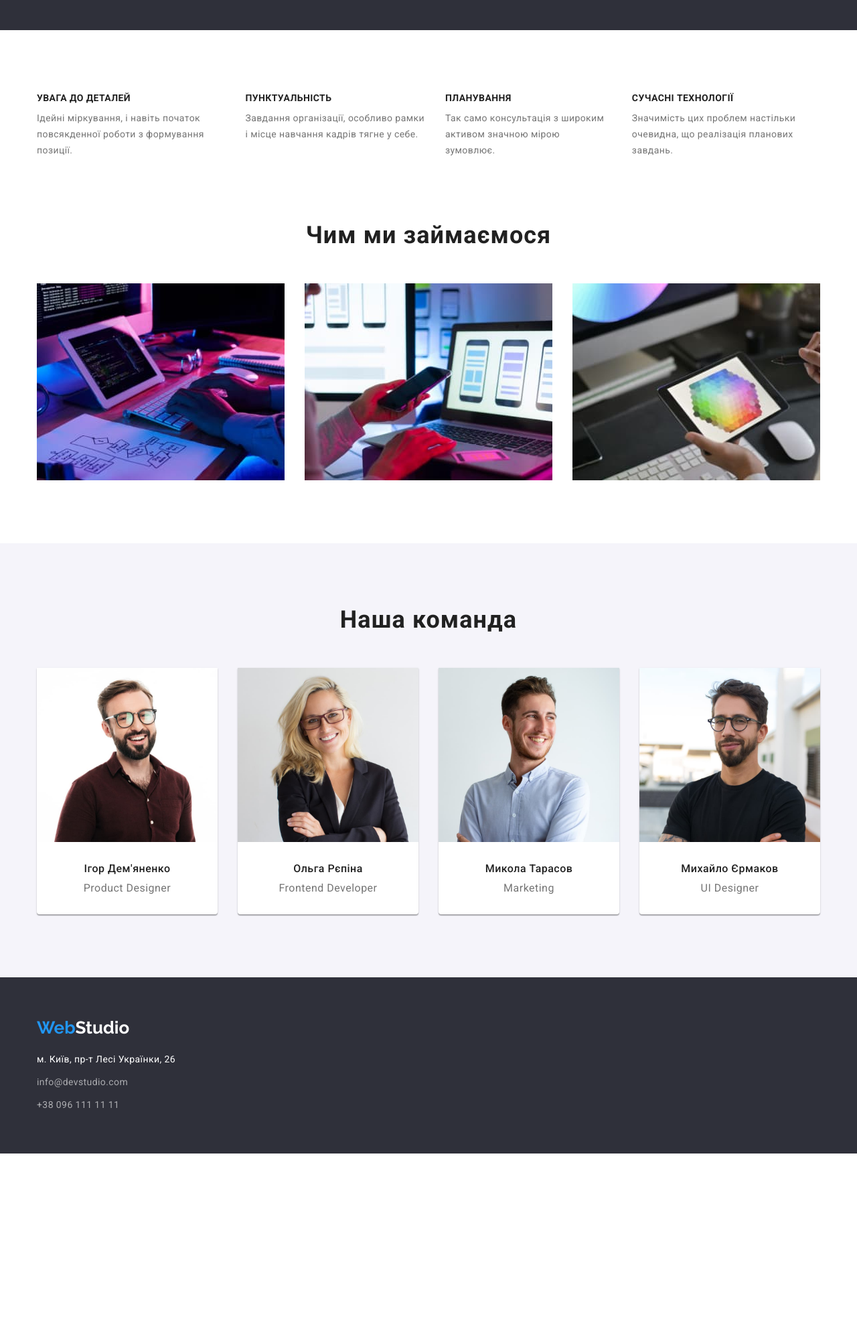
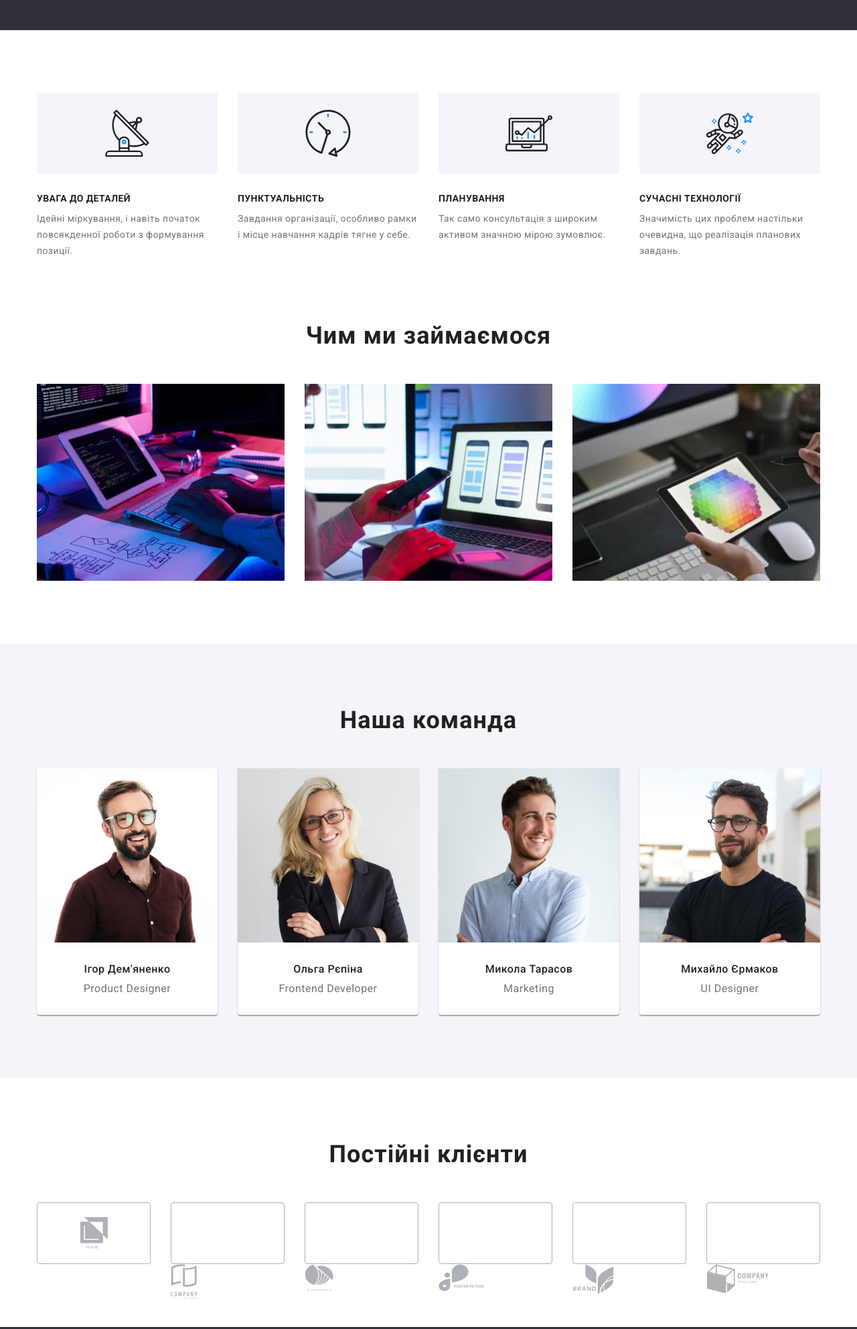
Before and after one commit to momotvit/-goit-markup-hw-04, a plain HTML site: page index.html in a window 1280 px wide. Shown: the part 640-2624 px from the top of the page at 67% size. Before the commit the page ends 2362 px from the top, so only its background shows below. Drawn offline with nearby package versions, Linux system fonts and the light colour scheme.

Commit message:
header property sections are done shadows are done

```diff
--- a/css/styles.css
+++ b/css/styles.css
@@ -156,6 +156,12 @@ ul {
     color: var(--main-blue-color);
 }
 
+.icon-link {
+    margin-right: 10px;
+    fill: currentColor;
+}
+
+
 /* hero section */
 .hero {
     background-color: var(--footer-hero-background-color);
@@ -226,6 +232,16 @@ ul {
     gap: 30px;
 }
 
+.property-icon {
+    display: flex;
+    width: 270px;
+    height: 120px;
+    background-color: var(--ourteam-background-color);
+    justify-content: center;
+    align-items: center;
+    margin-bottom: 30px;
+}
+
 .property-item {
     max-width: 270px;
 }
@@ -255,8 +271,7 @@ ul {
 
 }
 
-.whatwedo-title,
-.ourteam-title {
+.title {
     font-family: 'Roboto', sans-serif;
     font-style: normal;
     font-weight: 700;
@@ -265,11 +280,10 @@ ul {
     text-align: center;
     letter-spacing: 0.03em;
     color: var(--title-black-color);
+    margin-bottom: 50px;
 }
 
-.whatwedo-title {
-    margin-bottom: 50px;
-}
+
 
 .whatwedo-list {
     display: flex;
@@ -287,9 +301,7 @@ ul {
     background-color: var(--ourteam-background-color);
 }
 
-.ourteam-title {
-    margin-bottom: 50px;
-}
+
 
 .ourteam-list {
     display: flex;
@@ -300,7 +312,7 @@ ul {
 
 .ourteam-item {
     background: #FFFFFF;
-    box-shadow: 0px 1px 3px rgba(0, 0, 0, 0.12), 0px 1px 1px rgba(0, 0, 0, 0.14), 0px 2px 1px rgba(0, 0, 0, 0.2);
+    box-shadow: 0px 2px 1px rgba(0, 0, 0, 0.2), 0px 1px 1px rgba(0, 0, 0, 0.14), 0px 1px 3px rgba(0, 0, 0, 0.12);
     border-radius: 0px 0px 4px 4px;
 
 }
@@ -330,6 +342,47 @@ ul {
     text-align: center;
     margin-bottom: 30px;
 }
+
+/* our clients */
+.our-clients {
+    padding-top: 94px;
+    padding-bottom: 94px;
+}
+
+.clients-list {
+    display: flex;
+    justify-content: center;
+    gap: 30px;
+}
+
+.clients-list-item {
+    width: 170px;
+    height: 92px;
+
+}
+
+.clients-link {
+    display: flex;
+    color: #AFB1B8;
+    border: 1px solid #AFB1B8;
+    border-radius: 4px;
+    justify-content: center;
+    align-items: center;
+    width: 100%;
+    height: 100%;
+}
+
+.icon-clients {
+    fill: currentColor;
+}
+
+.clients-link:hover,
+.clients-link:focus {
+    color: red;
+    border-color: red;
+}
+
+
 
 /* footer */
 
@@ -423,7 +476,7 @@ ul {
 .filter-btn:focus {
     background-color: var(--main-blue-color);
     color: var(--main-white-coloor);
-    /* outline: solid 3px var(--logo-black-color); */
+    box-shadow: 0px 2px 2px rgba(0, 0, 0, 0.12), 0px 1px 2px rgba(0, 0, 0, 0.08), 0px 3px 1px rgba(0, 0, 0, 0.1);
 }
 
 .filter-list {
@@ -474,6 +527,13 @@ ul {
 
 }
 
+.card-shadow:hover,
+.card-shadow:focus {
+    box-shadow: 1px 4px 6px rgba(0, 0, 0, 0.16), 0px 4px 4px rgba(0, 0, 0, 0.06), 0px 1px 1px rgba(0, 0, 0, 0.12);
+
+
+}
+
 .item-dscr {
     font-family: 'Roboto', sans-serif;
     font-style: normal;
--- a/index.html
+++ b/index.html
@@ -39,15 +39,19 @@
         </nav>
         <ul class="header-contacts">
           <li>
-            <a href="mailto:info@devstudio.com" class="header-link"
-              >info@devstudio.com</a
-            >
+
+              <a href="mailto:info@devstudio.com" class="header-link">
+              <svg class="icon-link" width="16" height="12">
+                <use href="./images/symbol-defs2.svg#icon-envelope1"></svg>info@devstudio.com</a>
+
           </li>
           <li>
-            <a href="tel:+380961111111" class="header-link"
-              >+38 096 111 11 11</a
-            >
+              <a href="tel:+380961111111" class="header-link">
+              <svg class="icon-link" width="10" height="16">
+                <use href="./images/symbol-defs2.svg#icon-smartphone"></use></svg>
+              +38 096 111 11 11</a>
           </li>
+
         </ul>
       </div>
     </header>
@@ -62,6 +66,10 @@
 
           <ul class="property-list">
             <li class="propery-item">
+              <div class="property-icon">
+                  <svg width="70" height="70">
+                    <use href="./images/symbol-defs2.svg#icon-antenna"></use></svg>
+              </div>
               <h3 class="property-title">УВАГА ДО ДЕТАЛЕЙ</h3>
               <p class="property-dscr">
                 Ідейні міркування, і навіть початок повсякденної роботи з
@@ -69,6 +77,10 @@
               </p>
             </li>
             <li class="propery-item">
+              <div class="property-icon">
+                  <svg width="70" height="70">
+                    <use href="./images/symbol-defs2.svg#icon-clock"></use></svg>
+              </div>
               <h3 class="property-title">ПУНКТУАЛЬНІСТЬ</h3>
               <p class="property-dscr">
                 Завдання організації, особливо рамки і місце навчання кадрів
@@ -76,12 +88,20 @@
               </p>
             </li>
             <li class="propery-item">
+              <div class="property-icon">
+                  <svg width="70" height="70">
+                    <use href="./images/symbol-defs2.svg#icon-diagram"></use></svg>
+              </div>
               <h3 class="property-title">ПЛАНУВАННЯ</h3>
               <p class="property-dscr">
                 Так само консультація з широким активом значною мірою зумовлює.
               </p>
             </li>
             <li class="propery-item">
+              <div class="property-icon">
+                  <svg width="70" height="70">
+                    <use href="./images/symbol-defs2.svg#icon-astronaut"></use></svg>
+              </div>
               <h3 class="property-title">СУЧАСНІ ТЕХНОЛОГІЇ</h3>
               <p class="property-dscr">
                 Значимість цих проблем настільки очевидна, що реалізація
@@ -93,7 +113,7 @@
       </section>
       <section class="whatwedo-section">
         <div class="whatwedo-styles container">
-          <h2 class="whatwedo-title">Чим ми займаємося</h2>
+          <h2 class="whatwedo title">Чим ми займаємося</h2>
           <ul class="whatwedo-list">
             <li>
               <img
@@ -121,7 +141,7 @@
       </section>
       <section class="ourteam-section">
         <div class="ourteam-block container">
-          <h2 class="ourteam-title">Наша команда</h2>
+          <h2 class="ourteam title">Наша команда</h2>
           <ul class="ourteam-list">
             <li class="ourteam-item">
               <img
@@ -162,6 +182,26 @@
           </ul>
         </div>
       </section>
+      <section class="our-clients">
+        <div class="container">
+          <h2 class="clients title">Постійні клієнти</h2>
+          <ul class="clients-list">
+            <li class="clients-list-item"><a href="#" target="_blank" rel="noopener noreffer nofollow" class="clients-link"><svg class="icon-clients" width="41" height="47">
+                  <use href="./images/symbol-defs2.svg#icon-group1"></use></svg></a>
+            </li>
+            <li class="clients-list-item"><a class="clients-link" href=""></a><svg class="icon-clients" width="40" height="52">
+                  <use href="./images/symbol-defs2.svg#icon-group2"></svg></li>
+            <li class="clients-list-item"><a class="clients-link" href=""></a><svg class="icon-clients" width="43" height="41">
+                  <use href="./images/symbol-defs2.svg#icon-group3"></svg></li>
+            <li class="clients-list-item"><a class="clients-link" href=""></a><svg class="icon-clients" width="84" height="41">
+                  <use href="./images/symbol-defs2.svg#icon-group4"></svg></li>
+            <li class="clients-list-item"><a class="clients-link" href=""></a><svg class="icon-clients" width="63" height="45">
+                  <use href="./images/symbol-defs2.svg#icon-group5"></svg></li>
+            <li class="clients-list-item"><a class="clients-link" href=""></a><svg class="icon-clients" width="94" height="44">
+                  <use href="./images/symbol-defs2.svg#icon-group6"></svg></li>
+          </ul>
+        </div>
+      </section>
     </main>
     <footer class="footer">
       <div class="footer-items container">
```
Also changed, not shown: portfolio.html (+16 -13 lines), images/symbol-defs2.svg (added), 1 other file.
